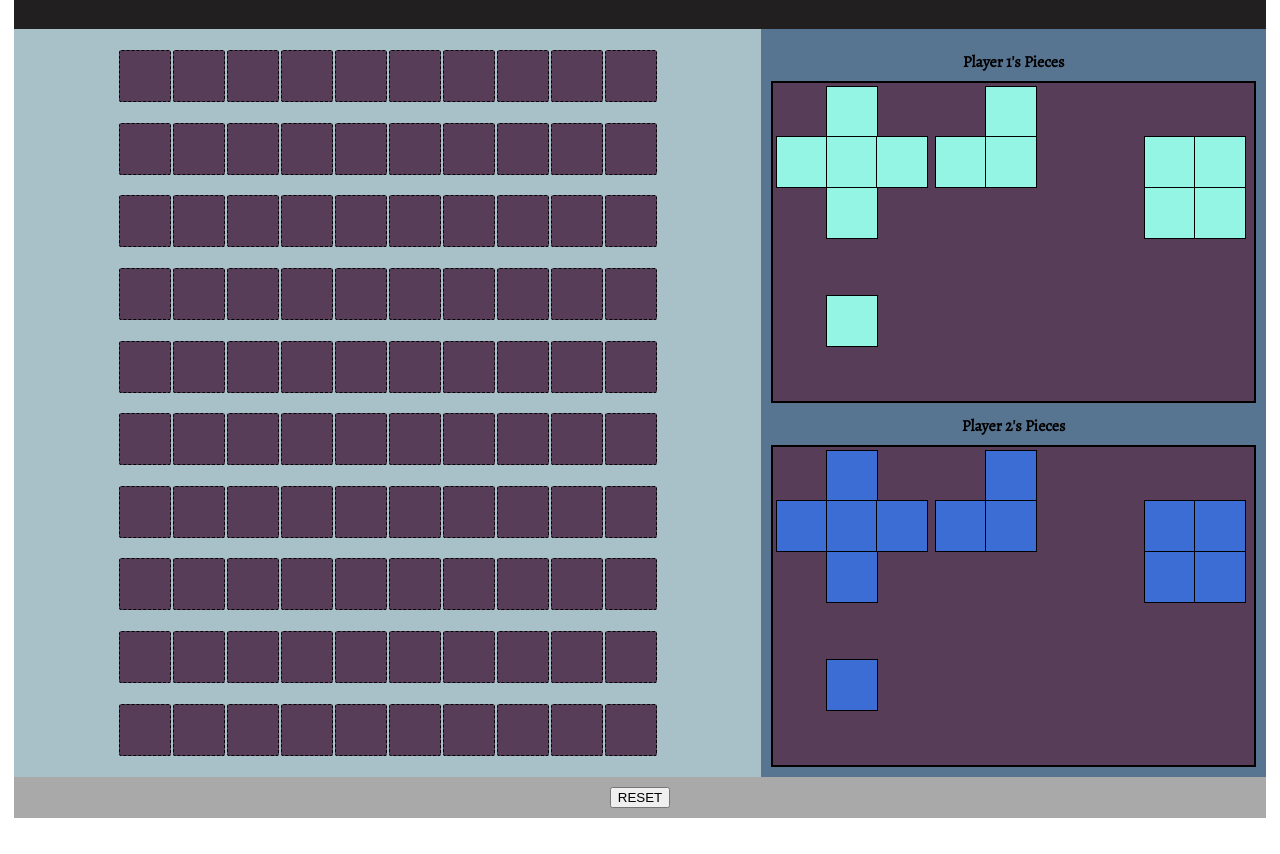
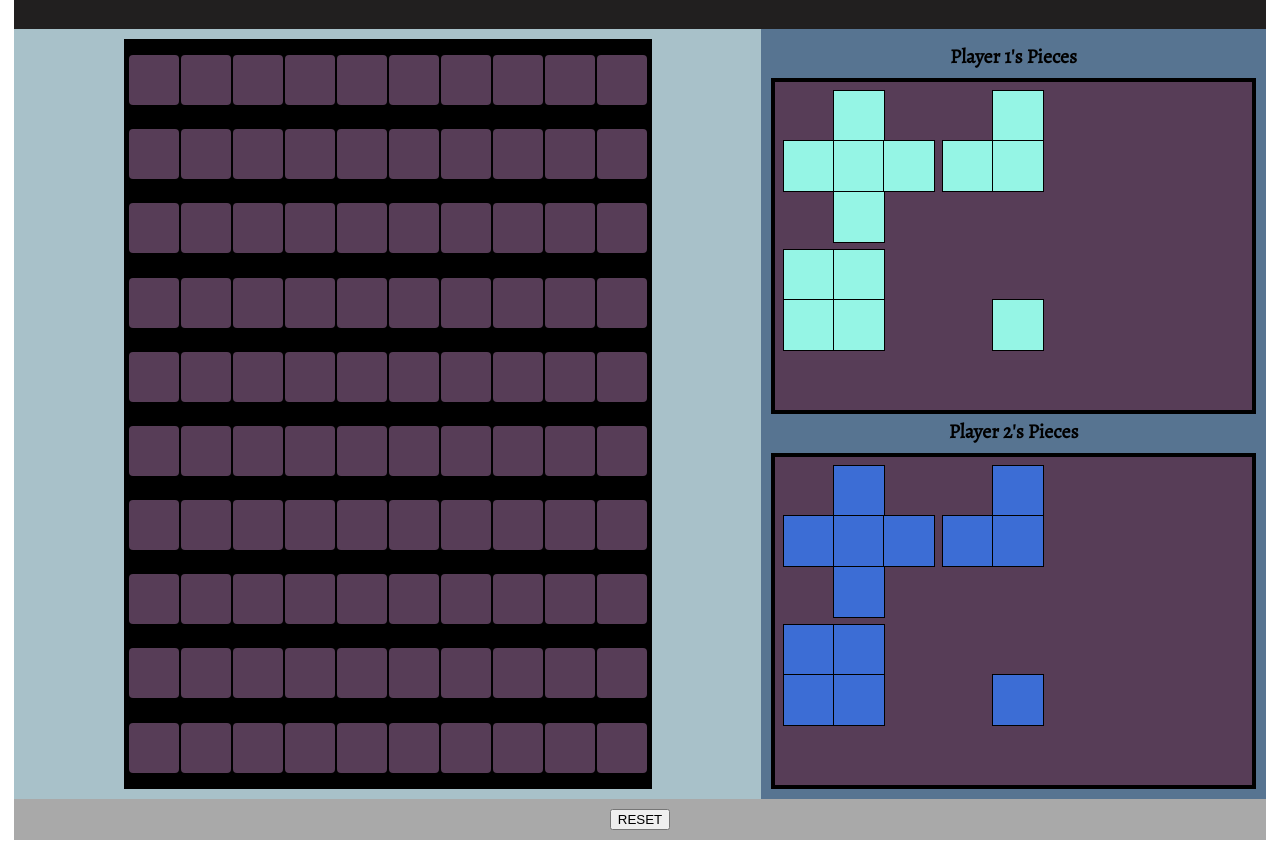
Before and after one commit to ldbean/Cathedral, a plain HTML site: page index.html in a window 1280 px wide. Shown: the part 92-946 px from the top of the page. Before the commit the page ends 924 px from the top, so only its background shows below. Drawn offline with nearby package versions, Linux system fonts and the light colour scheme.

Commit message:
created the basic structure of the pieces being placed

```diff
--- a/css/style.css
+++ b/css/style.css
@@ -16,7 +16,8 @@
     color:mintcream;
 }
 h4 {
-    margin: 12px 8px 8px 8px;
+    margin: 4px 8px 8px 8px;
+    font-size: 20px;
 }
 
 .footer {
@@ -33,17 +34,17 @@ td div {
     margin: 0 auto;
     height: 50px;
     width: 50px;
-    border-radius: 5%;
+    border-radius: 8%;
     pointer-events: none;
     background-color:rgb(87, 61, 87);
-    border: 1px solid black;
+
     margin: -1px;
 
 }
 aside > div {
     height: 100%;
     background-color: rgb(87, 61, 87);
-    border: 2px solid black;
+    border: 4px solid black;
 }
 
 .player1{
@@ -60,6 +61,7 @@ aside > div {
     border: 1px solid black;
     margin: -1px;
 }
+
 .pHolder {
     height: 50px;
     width: 50px;
@@ -68,36 +70,45 @@ aside > div {
 .invisible {
     display: none;
 }
+#board {
+    background-color: black;
+    border:3px solid black;
+}
+
 .hovered {
- background-color: white;
- stroke: aliceblue;
+    background-color: white;
+    stroke: aliceblue;
+    border-style: dashed;
 }
 
 .hold {
     border: solid black 1px;
 }
-.unclaimed {
-    border-style: dashed;
+
+.claimed {
+    border-radius: 0%;
+    border: 1px solid black;
+    margin: -2px;
 }
 .deck {
     display: flex;
     flex-wrap: wrap;
+    padding: 5px;
+    width: auto;
 }
-.deck > section {
+.drag{
     display:flex;
     flex-wrap: wrap;
     height:151px;
     width: 151px;
     margin: 4px;
-
 }
 .aside {
+    width: auto;
     background-color: #577491;
     justify-content: space-around;
     display: flex;
     flex-direction: column;
-
-
 }
 
 @media all and (min-width: 600px) {
@@ -105,7 +116,7 @@ aside > div {
 }
 
 @media all and (min-width: 800px) {
-    .main    { flex: 3 0px; }
+    .main    { flex: 3 0; }
     .aside   { order: 3; }
     .main    { order: 2; }
     .footer  { order: 4; }
--- a/index.html
+++ b/index.html
@@ -15,34 +15,34 @@
         <main class="main">
             <table id="board">
                 <tr>
-                    <td id="sq00">
+                    <td id="sq0">
                         <div></div>
                     </td>
-                    <td id="sq01">
+                    <td id="sq1">
                         <div></div>
                     </td>
-                    <td id="sq02">
+                    <td id="sq2">
                         <div></div>
                     </td>
-                    <td id="sq03">
+                    <td id="sq3">
                         <div></div>
                     </td>
-                    <td id="sq04">
+                    <td id="sq4">
                         <div></div>
                     </td>
-                    <td id="sq05">
+                    <td id="sq5">
                         <div></div>
                     </td>
-                    <td id="sq06">
+                    <td id="sq6">
                         <div></div>
                     </td>
-                    <td id="sq07">
+                    <td id="sq7">
                         <div></div>
                     </td>
-                    <td id="sq08">
+                    <td id="sq8">
                         <div></div>
                     </td>
-                    <td id="sq09">
+                    <td id="sq9">
                         <div></div>
                     </td>
                 </tr>
--- a/js/main.js
+++ b/js/main.js
@@ -1,7 +1,7 @@
 // CONSTANTS
 const lookup = {
-    '1' : 'mint',
-    '-1' : 'teal',
+    '1' : 'rgb(149, 245, 229)',
+    '-1' : 'rgb(60, 109, 213)',
     'null' : 'black',
     '0': 'black'
 }
@@ -21,9 +21,9 @@ const pieces = {
     ],
 
     square: [
-        0, 0, 0,
-        0, 1, 1,
-        0, 1, 1
+        1, 1, 0,
+        1, 1, 0,
+        0, 0, 0
     ],
 
     inn: [
@@ -52,67 +52,123 @@ let center;
 
 // CACHED EVENTS
 let spaces = document.querySelectorAll('td div');
-let claimed = document.querySelectorAll('.claimed');
-let unclaimed = document.querySelectorAll('.unclaimed');
+let drag = document.querySelectorAll('.drag');
+let available = document.querySelectorAll('.available');
 let message = document.querySelector('h3');
 let btn = document.getElementById('reset');
 let table = document.querySelector('table');
 let deck = document.querySelectorAll('.deck');
+let aside = document.querySelector('aside')
 
+// TODO How do I store the current piece being dragged in a variable?
 
 // EVENT LISTENERS
 btn.addEventListener('click', initialize)
 table.addEventListener('click', handleMove)
-// claimed.addEventListener('dragstart', dragStart)
-// claimed.addEventListener('dragend', dragEnd)
-
-//Loop through unclaimed and call drag events
-for(const space of unclaimed) {
-    unclaimed.addEventListener('dragover', dragOver);
-    unclaimed.addEventListener('dragenter', dragEnter);
-    unclaimed.addEventListener('dragleave', dragLeave);
-    unclaimed.addEventListener('drop', dragDrop);
-}
 
 // FUNCTIONS
 initialize();
+function checkIfClaimed(event) {
 
-    // DRAG FUNCTIONS
-function dragStart () {
-    this.className += ' hold';
-    setTimeout(() => this.className = 'invisible', 0)
 }
 
-function dragEnd () {
-    this.className = 'claimed';
-}
-function dragOver(e) {
-    e.preventDefault();
-}
-function dragEnter() {
-    this.className += ' hovered'
-}
-function dragLeave() {
-    this.className = 'unclaimed'
-}
-function dragDrop() {
-    this.className = 'unclaimed'
-    this.append(claimed);
-}
+// drag.forEach(item => {
+//     item.addEventListener('dragstart', dragStart)
+//     item.addEventListener('dragend', dragEnd)
+// });
 
+// Loop through available and call drag events
+// for(const s of available) {
+//     s.addEventListener('dragover', dragOver);
+//     s.addEventListener('dragenter', dragEnter);
+//     s.addEventListener('dragleave', dragLeave);
+//     s.addEventListener('drop', dragDrop);
+//     console.log(s)
+// }
+
+
+// function setClaimedColor (player, index) {
+//     for (let i = 0; i < spaces.length; i++) {
+//         if (board[index] = player){
+//             spaces[i].style.backgroundColor = lookup[player]
+//             console.log(lookup[player])
+//         }
+//     }
+// }
+
+// console.log(spaces[1])
+// spaces[2].className = 'claimed'
+// setClaimedColor(1)
+// console.log(spaces)
 
 function handleMove(event) {
     // get the index of the event.target
     let index = parseInt(event.target.id.replace('sq', ''));
+    let currentPiece = // current item being dragged
     console.log(index)
-    // check if the spaces are available
-    // if (!space.hasAttribute('class', 'claimed')) { }
-        // space can be claimed
+    console.log(board[index])
 
-        // TODO show preview of piece placement (hovered)
+   // loop through the math grid (or the SELECTED PIECE'S array,)
+    // for(let n = 0; n < mathGrid.length; n++) {
+
+    //     //  TODO: if the SELECETED PIECE's block at position n is a '1'
+    //     if (pieces.infirmary[n] == '1') {
+    //         console.log('block ' + n)
+
+    //         // loop through again
+    //         for (let i = 0; i < mathGrid.length; i++) {
+
+    //             // and if the space is empty
+    //             if (board[index + mathGrid[i]] == null){
+    //                 console.log('test')
+    //                 // update board state on event
+    //                 board[index + mathGrid[n]] = turn
+
+    //                 for(let j = 0; j < board.length; j++) {
+    //                     if (board[j] != null && board[j] == turn) {
+    //                         spaces[j].style.backgroundColor = lookup[turn]
+    //                         console.log(board[j])
+    //                     }
+    //                 }
+
+    //             } else {
+    //                 console.log(`can't place block`)
+    //             }
+    //         }
+    //     }
+
+    // }
+
+    // Loop through the 9 spaces around index
+    for(let n = 0; n < mathGrid.length; n++){
+        // If any of the spaces surrounding the index (in the shape of the piece selected) are not null
+        if (board[index + mathGrid[n]] != null) {
+            // return
+            return `space taken`;
+        } else {
+            // loop through the spaces again
+            for(let i = 0; i < mathGrid.length; i++) {
+                // if the selected piece at the loop position is 1
+                if(pieces.infirmary[i] == '1'){
+                    // update the board to match the turn
+                    spaces[index + mathGrid[i]].style.backgroundColor = lookup[turn]
+
+                    board[index + mathGrid[n]] = turn
+                }
+            }
+        }
+    }
+
+    // for(let j = 0; j < board.length; j++) {
+    //     if(board[j] == turn){
+    //         spaces[j].style.backgroundColor = lookup[turn]
+    //     }
+
+    // }
 
 
-    // when taken, update state variables (board, turn, winner)
+    console.log(board)
+    console.log('turn ' + turn)
 
     //change turns
     turn *= -1;
@@ -122,25 +178,17 @@ function handleMove(event) {
     render();
 }
 
-
-
-
-
-function getWinner() {
-
-}
-
-function pieceBuild (piece, player) {
+function pieceBuild (building, player) {
 // create a separate space for generating pieces
     let pieceStage = document.createDocumentFragment();
 
-// create a bounding box for the piece and add its attributes
-    let pieceBound = document.createElement('section')
-    pieceBound.id = piece + ' ' + player
+// create a bounding box for the building and add its attributes
+    let pieceBound = document.createElement('div')
     pieceBound.draggable = true;
+    pieceBound.className = 'drag'
 
-    for (let i = 0; i < piece.length; i++){
-    // create a pieceBlock for each piece's array item
+    for (let i = 0; i < building.length; i++){
+    // create a pieceBlock for each building's array item
         let pieceBlock = document.createElement('div')
         pieceBlock.id = player + i
 
@@ -148,35 +196,68 @@ function pieceBuild (piece, player) {
         if (player == 0){
 
         // color the block according to the number in the array
-            if (piece[i] == 0) {
+            if (building[i] == 0) {
                 pieceBlock.className = 'pHolder'
 
             } else {
                 pieceBlock.className = 'player1'
             }
         } else {
-            if (piece[i] == 0) {
+            if (building[i] == 0) {
                 pieceBlock.className = 'pHolder'
 
             } else {
                 pieceBlock.className = 'player2'
             }
         }
-    // add blocks to bounding box
+        // add blocks to bounding box
         pieceBound.appendChild(pieceBlock)
     }
+    // add building to the stage
+    pieceStage.appendChild(pieceBound)
+    // add final building to respective player's deck
+    deck[player].appendChild(pieceStage)
+};
 
-// add piece to the stage
-    pieceStage.appendChild(pieceBound)
-// add final piece to respective player's deck
-    deck[player].appendChild(pieceStage)
+ // DRAG FUNCTIONS
+function dragStart () {
+    this.className += ' hold';
+    setTimeout(() => this.className = 'invisible', 0)
+    console.log("start")
+}
+function dragEnd () {
+    if (this.classList.contains('claimed')){
+        console.log("cant place here!")
+    } else {
+        this.className = 'claimed';
+    }
+    console.log("end")
+}
+function dragOver(e) {
+    console.log('dragging start')
+    e.preventDefault();
+    let index = parseInt(this.id.replace('sq', ''));
+    console.log(index)
+}
+function dragEnter() {
+    this.className += ' hovered'
+}
+function dragLeave() {
+    if (this.classList.contains('claimed')) {
+        this.className = 'available'
+    }
+}
+function dragDrop() {
+    this.className = 'available'
+    // this.append(claimed);
+    let index = parseInt(this.id.replace('sq', ''));
+    console.log(index)
 }
 
+function placePiece(index) {
+// depending on where the center of the dragged building was placed
 
-function placePiece(index) {
-// depending on where the center of the dragged piece was placed
-
-// set the value of the board spaces corresponding with the piece array
+// set the value of the board spaces corresponding with the building array
 // but only if the value in the pieces array is 1.
 // Use the mathGrid to determine new index of surrounding blocks
 
@@ -196,28 +277,32 @@ function render() {
     // TODO check for winner
 
 }
+
 function rotate() {
 
 }
+
+function getWinner() {
+
+}
+
 function initialize() {
     board = [
-        [null, null, null, null, null, null, null, null, null, null],
-        [null, null, null, null, null, null, null, null, null, null],
-        [null, null, null, null, null, null, null, null, null, null],
-        [null, null, null, null, null, null, null, null, null, null],
-        [null, null, null, null, null, null, null, null, null, null],
-        [null, null, null, null, null, null, null, null, null, null],
-        [null, null, null, null, null, null, null, null, null, null],
-        [null, null, null, null, null, null, null, null, null, null],
-        [null, null, null, null, null, null, null, null, null, null],
-        [null, null, null, null, null, null, null, null, null, null]
+        null, null, null, null, null, null, null, null, null, null,
+        null, null, null, null, null, null, null, null, null, null,
+        null, null, null, null, null, null, null, null, null, null,
+        null, null, null, null, null, null, null, null, null, null,
+        null, null, null, null, null, null, null, null, null, null,
+        null, null, null, null, null, null, null, null, null, null,
+        null, null, null, null, null, null, null, null, null, null,
+        null, null, null, null, null, null, null, null, null, null,
+        null, null, null, null, null, null, null, null, null, null,
+        null, null, null, null, null, null, null, null, null, null
     ];
     turn = 1;
     winner = null;
 
     render();
-
-
 
     pieceBuild(pieces.infirmary, 0);
     pieceBuild(pieces.inn, 0);
@@ -230,7 +315,9 @@ function initialize() {
     pieceBuild(pieces.tavern, 1);
 
 
+
+
     for (s of spaces) {
-        s.setAttribute('class', 'unclaimed')
+        s.setAttribute('class', 'available')
     }
 }
```
